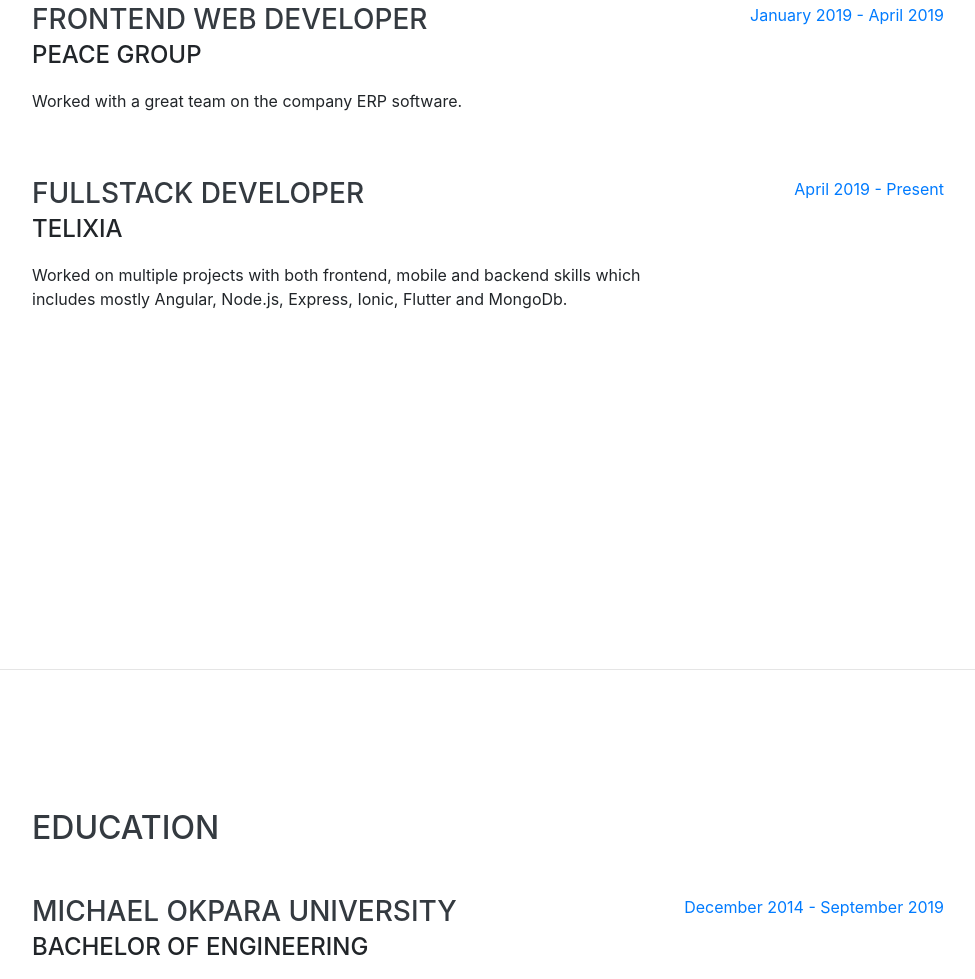
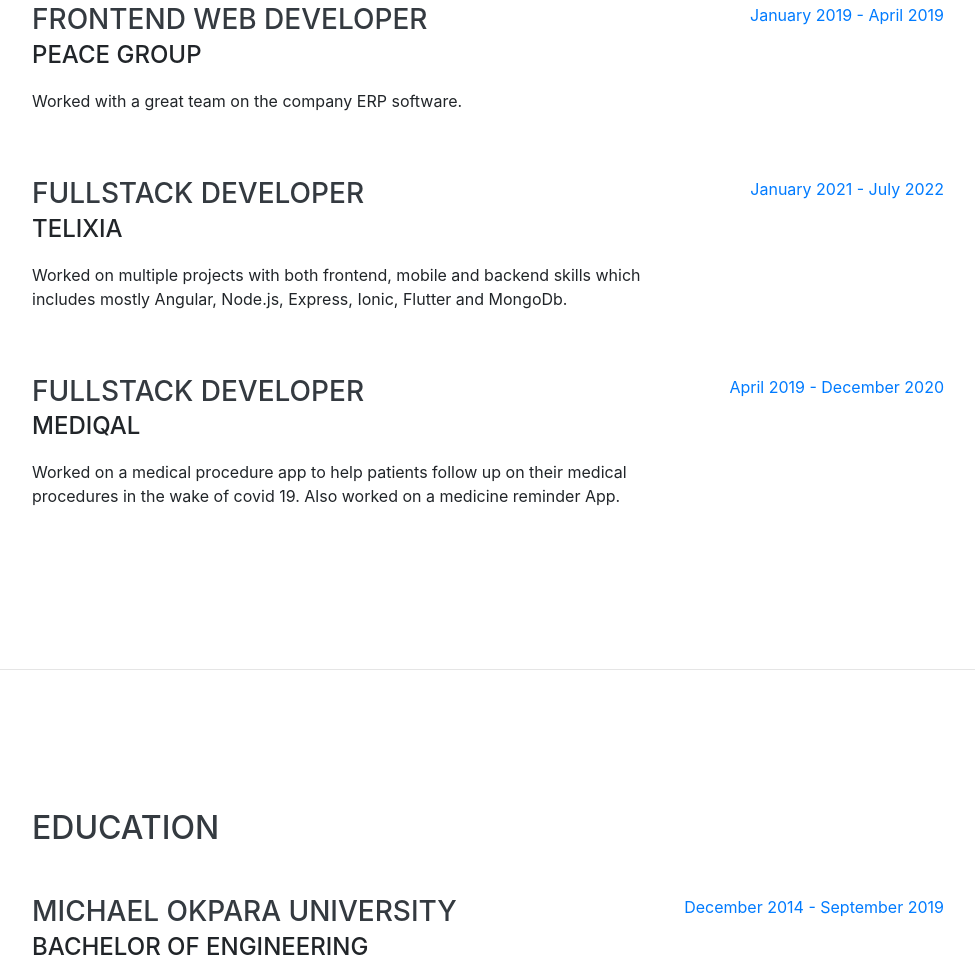
Before and after one commit to ikenna042/ikenna042.github.io, a website with bundled scripts: page index.html in a window 1280 px wide. Shown: the part 932-1911 px from the top of the page, without its empty margins (288-1263 px from the left). Built offline with nearby package versions, Linux system fonts and the light colour scheme; a web font is replaced by a local one.

Commit message:
added exp

```diff
--- a/index.html
+++ b/index.html
@@ -114,7 +114,18 @@
             <p>Worked on multiple projects with both frontend, mobile and backend skills which includes mostly Angular, Node.js, Express, Ionic, Flutter and MongoDb.</p>
           </div>
           <div class="resume-date text-md-right">
-            <span class="text-primary">April 2019 - Present</span>
+            <span class="text-primary">January 2021 - July 2022</span>
+          </div>
+        </div>
+
+        <div class="resume-item d-flex flex-column flex-md-row justify-content-between mb-5">
+          <div class="resume-content">
+            <h3 class="mb-0">Fullstack Developer</h3>
+            <div class="subheading mb-3">Mediqal</div>
+            <p>Worked on a medical procedure app to help patients follow up on their medical procedures in the wake of covid 19. Also worked on a medicine reminder App.</p>
+          </div>
+          <div class="resume-date text-md-right">
+            <span class="text-primary">April 2019 - December 2020</span>
           </div>
         </div>
 
```
